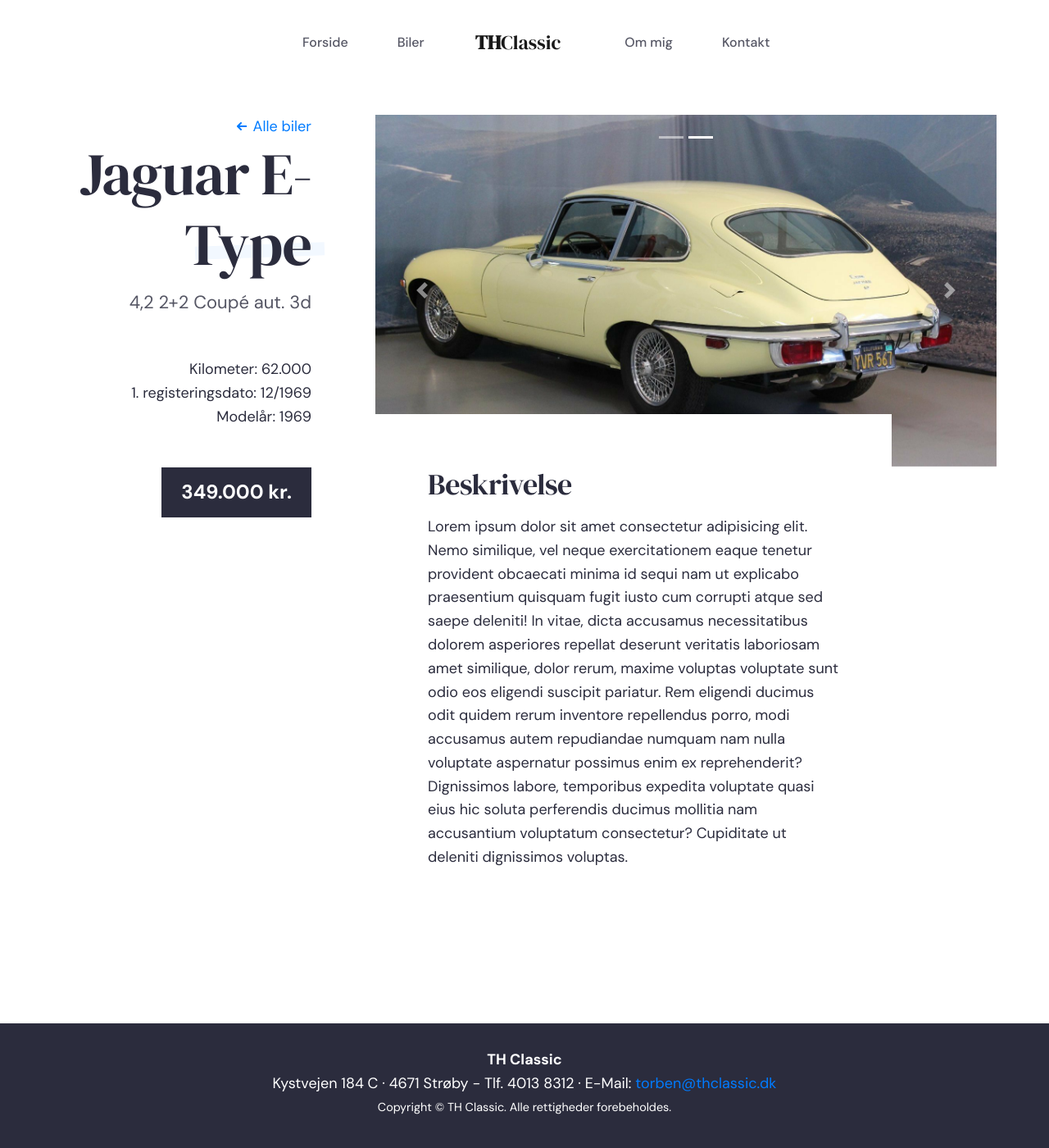
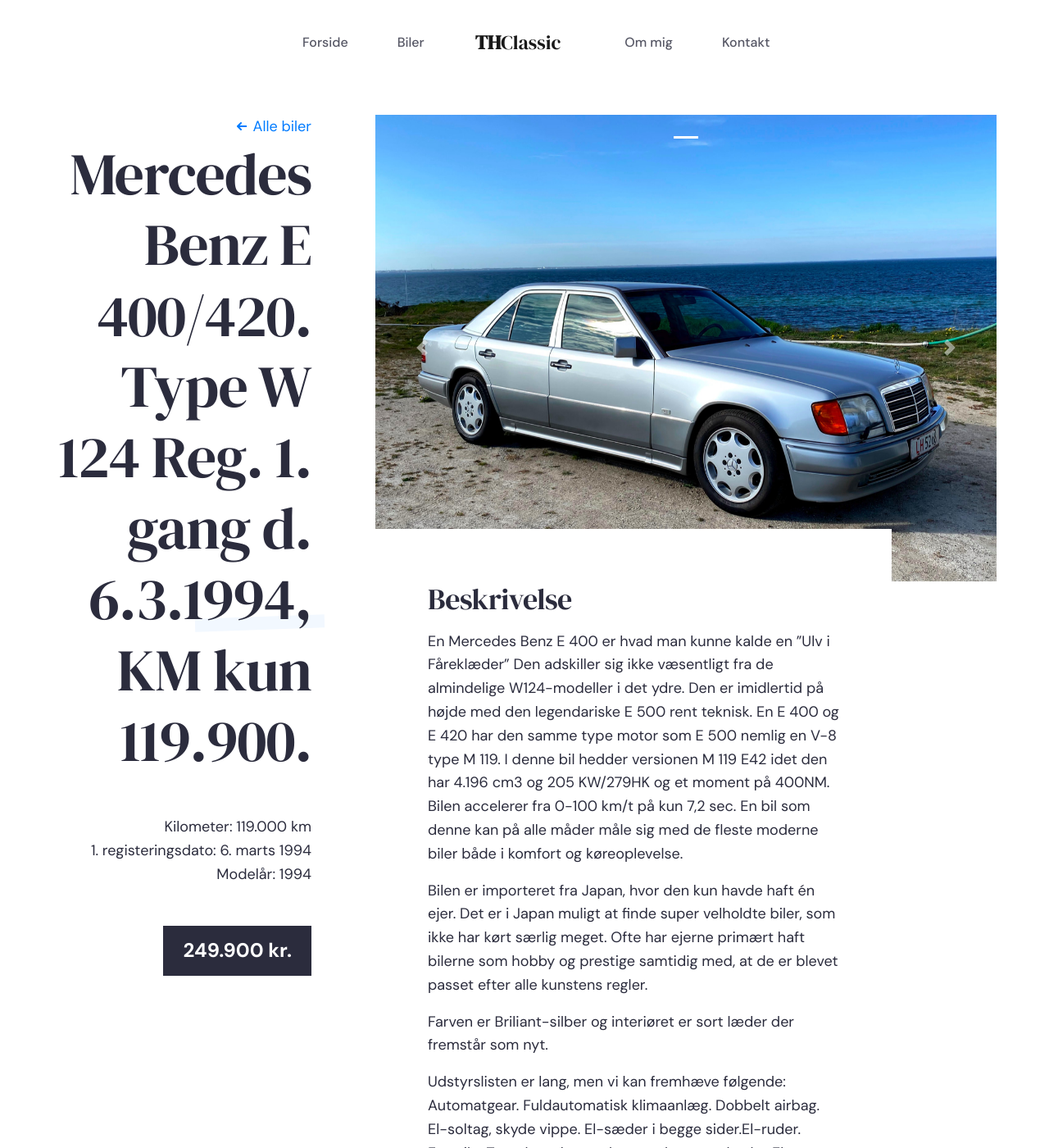
Before and after one commit to aakjaer/thclassic, a Jekyll site: the page built from _cars/jaguar-e-type.md, in a window 1280 px wide and 1400 px high. Shown: the whole window at 82% size. Built offline with Jekyll 4.4.1, drawn with Linux system fonts in a browser that asks for light colours; some of the changed text lies outside the part shown.

Commit message:
Updated 2 files via CloudCannon

```diff
--- a/_cars/jaguar-e-type.md
+++ b/_cars/jaguar-e-type.md
@@ -1,15 +1,24 @@
 ---
-title: Jaguar E-Type
-model_details: '4,2 2+2 Coupé aut. 3d'
-km: '62.000'
-price: '349.000'
-registration: 12/1969
-model_year: 1969
+title: 'Mercedes Benz E 400/420. Type W 124 Reg. 1. gang d. 6.3.1994, KM kun 119.900.'
+model_details:
+km: 119.000 km
+price: '249.900'
+registration: 6. marts 1994
+model_year: 1994
 images:
-  - image_path: /uploads/01.jpg
-  - image_path: /uploads/03.jpg
+  - image_path: /uploads/img-4260.jpg
 ---
 
 ## Beskrivelse
 
-Lorem ipsum dolor sit amet consectetur adipisicing elit. Nemo similique, vel neque exercitationem eaque tenetur provident obcaecati minima id sequi nam ut explicabo praesentium quisquam fugit iusto cum corrupti atque sed saepe deleniti\! In vitae, dicta accusamus necessitatibus dolorem asperiores repellat deserunt veritatis laboriosam amet similique, dolor rerum, maxime voluptas voluptate sunt odio eos eligendi suscipit pariatur. Rem eligendi ducimus odit quidem rerum inventore repellendus porro, modi accusamus autem repudiandae numquam nam nulla voluptate aspernatur possimus enim ex reprehenderit? Dignissimos labore, temporibus expedita voluptate quasi eius hic soluta perferendis ducimus mollitia nam accusantium voluptatum consectetur? Cupiditate ut deleniti dignissimos voluptas.
+En Mercedes Benz E 400 er hvad man kunne kalde en ”Ulv i F&aring;rekl&aelig;der” Den adskiller sig ikke v&aelig;sentligt fra de almindelige W124-modeller i det ydre. Den er imidlertid p&aring; h&oslash;jde med den legendariske E 500 rent teknisk. En E 400 og E 420 har den samme type motor som E 500 nemlig en V-8 type M 119. I denne bil hedder versionen M 119 E42 idet den har 4.196 cm3 og 205 KW/279HK og et moment p&aring; 400NM. Bilen accelerer fra 0-100 km/t p&aring; kun 7,2 sec. En bil som denne kan p&aring; alle m&aring;der m&aring;le sig med de fleste moderne biler b&aring;de i komfort og k&oslash;reoplevelse.
+
+Bilen er importeret fra Japan, hvor den kun havde haft &eacute;n ejer. Det er i Japan muligt at finde super velholdte biler, som ikke har k&oslash;rt s&aelig;rlig meget. Ofte har ejerne prim&aelig;rt haft bilerne som hobby og prestige samtidig med, at de er blevet passet efter alle kunstens regler.
+
+Farven er Briliant-silber og interi&oslash;ret er sort l&aelig;der der fremst&aring;r som nyt.
+
+Udstyrslisten er lang, men vi kan fremh&aelig;ve f&oslash;lgende: Automatgear. Fuldautomatisk klimaanl&aelig;g. Dobbelt airbag. El-soltag, skyde vippe. El-s&aelig;der i begge sider.El-ruder. Fartpilot.Tonede ruder med varmed&aelig;mpende glas.El-rullegardin i bagrude.Klapbart arml&aelig;n mellem fors&aelig;der.Automatiske nakkest&oslash;tter bag.Makeup-spejle med lys i solsk&aelig;rme.Originale aluminiumsf&aelig;lge.El-sidespejl. Lygte viske/vaskere.ABS-bremsesystem. El-antenne.Og en lang r&aelig;kke andre ting.
+
+BEM&AElig;RK: Bilen har kun k&oslash;rt 119.000 km fra ny.
+
+&nbsp;
```
Also changed, not shown: uploads/img-4260.jpg (added).
